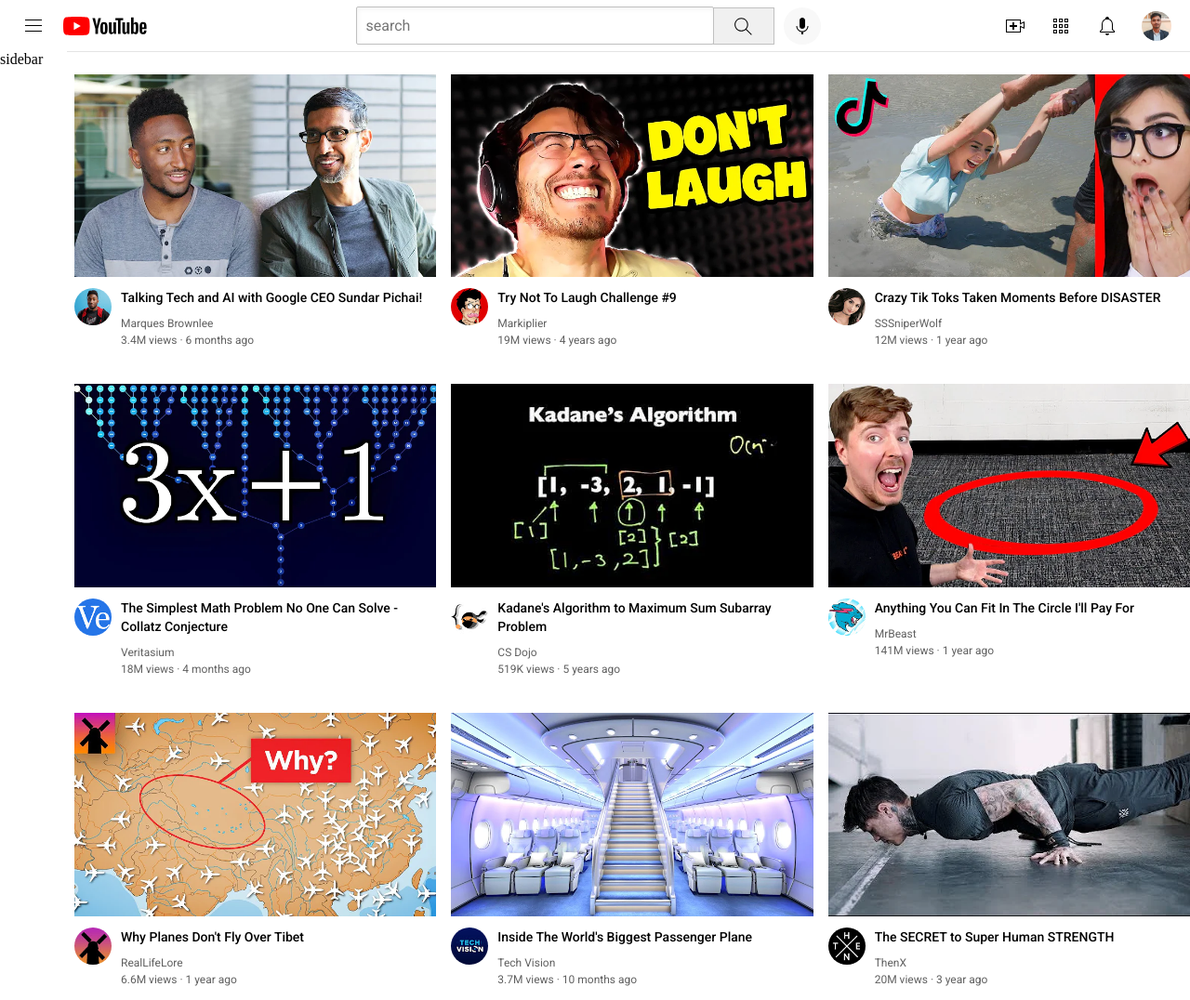
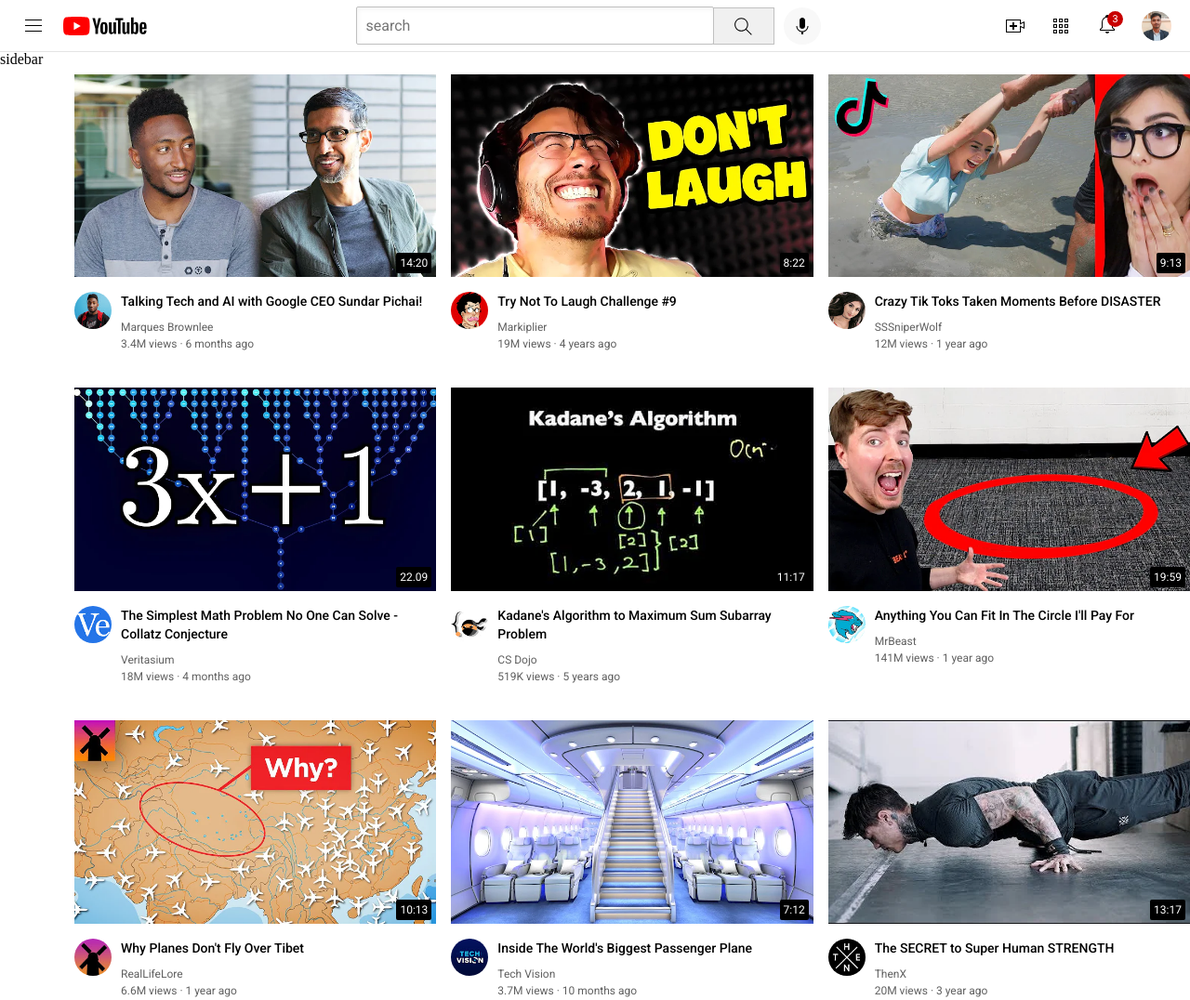
Before and after one commit to sourav-codes104/Youtube-clone, a plain HTML site: page youtube.html in a window 1280 px wide. Shown: the top 1076 px of the page at 93% size. Drawn offline with Linux system fonts and the light colour scheme.

Commit message:
Timestamp Addition

```diff
--- a/styles/header.css
+++ b/styles/header.css
@@ -28,6 +28,7 @@
     border-bottom-width: 1px;
     border-bottom-style:solid;
     border-bottom-color: rgb(228,228,228);
+    z-index: 100;
 
 }
 .left-section{
--- a/styles/video.css
+++ b/styles/video.css
@@ -44,3 +44,45 @@
         .video-author {
             margin-bottom: 4px;
         }
+
+        .video-time{
+            font-family: Roboto, Arial;
+            font-size: 12px;
+            font-weight: 500px;
+            padding-left: 4px;
+            padding-right: 4px;
+            padding-top: 4px;
+            padding-bottom: 4px;
+            border-radius:2px;
+            background-color: black;
+            color: white;
+            position: absolute;
+            bottom: 8px;
+            right:5px;
+
+        }
+
+        .thumbnail-row{
+            margin-bottom: 12px;
+            position: relative;
+
+        }
+        .notifications-icon-container{
+            position:relative;
+        }
+        .notifications-icon-count{
+            position: absolute;
+            padding-left: 5px;
+            padding-right: 5px;
+            padding-bottom:2px ;
+            padding-top: 2px;
+            right:-5px;
+            top:-2px;
+
+            background-color:rgb(200,0,0);
+            color:white;
+            border-radius: 10px;
+            font-size: 11px;
+            font-family: Roboto,Arial;
+
+        }
--- a/youtube.html
+++ b/youtube.html
@@ -31,7 +31,11 @@
         <div class="right-section">
             <img class="upload-icon" src="icons/upload.svg">
             <img class="youtube-apps-icon" src="icons/youtube-apps.svg">
-            <img class="notifications-icon" src="icons/notifications.svg">
+            <div class="notifications-icon-container">
+                <img class="notifications-icon" src="icons/notifications.svg">
+                <div class="notifications-icon-count">3</div>
+            </div>
+
             <img class="current-user-icon" src="icons/image.png">
         </div>
     </div>
@@ -40,8 +44,9 @@
     </div>
     <div class="video-grid">
         <div class="video-preview">
-            <div>
+            <div class="thumbnail-row">
                 <img class="thumbnail" src="thumbnails/thumbnail-1.webp">
+                <div class="video-time">14:20</div>
             </div>
             <div class="video-info-grid">
                 <div class="channel-picture">
@@ -61,12 +66,14 @@
             </div>
         </div>
         <div class="video-preview">
-            <div>
+            <div class="thumbnail-row">
                 <img class="thumbnail" src="thumbnails/thumbnail-2.webp">
+                <div class="video-time">8:22</div>
             </div>
             <div class="video-info-grid">
                 <div class="channel-picture">
                     <img class="profile-picture" src="channel-pictures/channel-2.jpeg">
+
                 </div>
                 <div class="video-info">
                     <p class="description">
@@ -82,8 +89,9 @@
             </div>
         </div>
         <div class="video-preview">
-            <div>
+            <div class="thumbnail-row">
                 <img class="thumbnail" src="thumbnails/thumbnail-3.webp">
+                <div class="video-time">9:13</div>
             </div>
             <div class="video-info-grid">
                 <div class="channel-picture">
@@ -103,8 +111,9 @@
             </div>
         </div>
         <div class="video-preview">
-            <div>
+            <div class="thumbnail-row">
                 <img class="thumbnail" src="thumbnails/thumbnail-4.webp">
+                <div class="video-time">22.09</div>
             </div>
             <div class="video-info-grid">
                 <div class="channel-picture">
@@ -124,8 +133,9 @@
             </div>
         </div>
         <div class="video-preview">
-            <div>
+            <div class="thumbnail-row">
                 <img class="thumbnail" src="thumbnails/thumbnail-5.webp">
+                <div class="video-time">11:17</div>
             </div>
             <div class="video-info-grid">
                 <div class="channel-picture">
@@ -145,8 +155,9 @@
             </div>
         </div>
         <div class="video-preview">
-            <div>
+            <div class="thumbnail-row">
                 <img class="thumbnail" src="thumbnails/thumbnail-6.webp">
+                <div class="video-time">19:59</div>
             </div>
             <div class="video-info-grid">
                 <div class="channel-picture">
@@ -166,8 +177,9 @@
             </div>
         </div>
         <div class="video-preview">
-            <div>
+            <div class="thumbnail-row">
                 <img class="thumbnail" src="thumbnails/thumbnail-7.webp">
+                <div class="video-time">10:13</div>
             </div>
             <div class="video-info-grid">
                 <div class="channel-picture">
@@ -187,8 +199,9 @@
             </div>
         </div>
         <div class="video-preview">
-            <div>
+            <div class="thumbnail-row">
                 <img class="thumbnail" src="thumbnails/thumbnail-8.webp">
+                <div class="video-time">7:12</div>
             </div>
             <div class="video-info-grid">
                 <div class="channel-picture">
@@ -208,8 +221,9 @@
             </div>
         </div>
         <div class="video-preview">
-            <div>
+            <div class="thumbnail-row">
                 <img class="thumbnail" src="thumbnails/thumbnail-9.webp">
+                <div class="video-time">13:17</div>
             </div>
             <div class="video-info-grid">
                 <div class="channel-picture">
@@ -229,8 +243,9 @@
             </div>
         </div>
         <div class="video-preview">
-            <div>
+            <div class="thumbnail-row">
                 <img class="thumbnail" src="thumbnails/thumbnail-10.webp">
+                <div class="video-time">7:53</div>
             </div>
             <div class="video-info-grid">
                 <div class="channel-picture">
@@ -250,8 +265,9 @@
             </div>
         </div>
         <div class="video-preview">
-            <div>
+            <div class="thumbnail-row">
                 <img class="thumbnail" src="thumbnails/thumbnail-11.webp">
+                <div class="video-time">4:10</div>
             </div>
             <div class="video-info-grid">
                 <div class="channel-picture">
@@ -271,8 +287,9 @@
             </div>
         </div>
         <div class="video-preview">
-            <div>
+            <div class="thumbnail-row">
                 <img class="thumbnail" src="thumbnails/thumbnail-12.webp">
+                <div class="video-time">4:51</div>
             </div>
             <div class="video-info-grid">
                 <div class="channel-picture">
```
